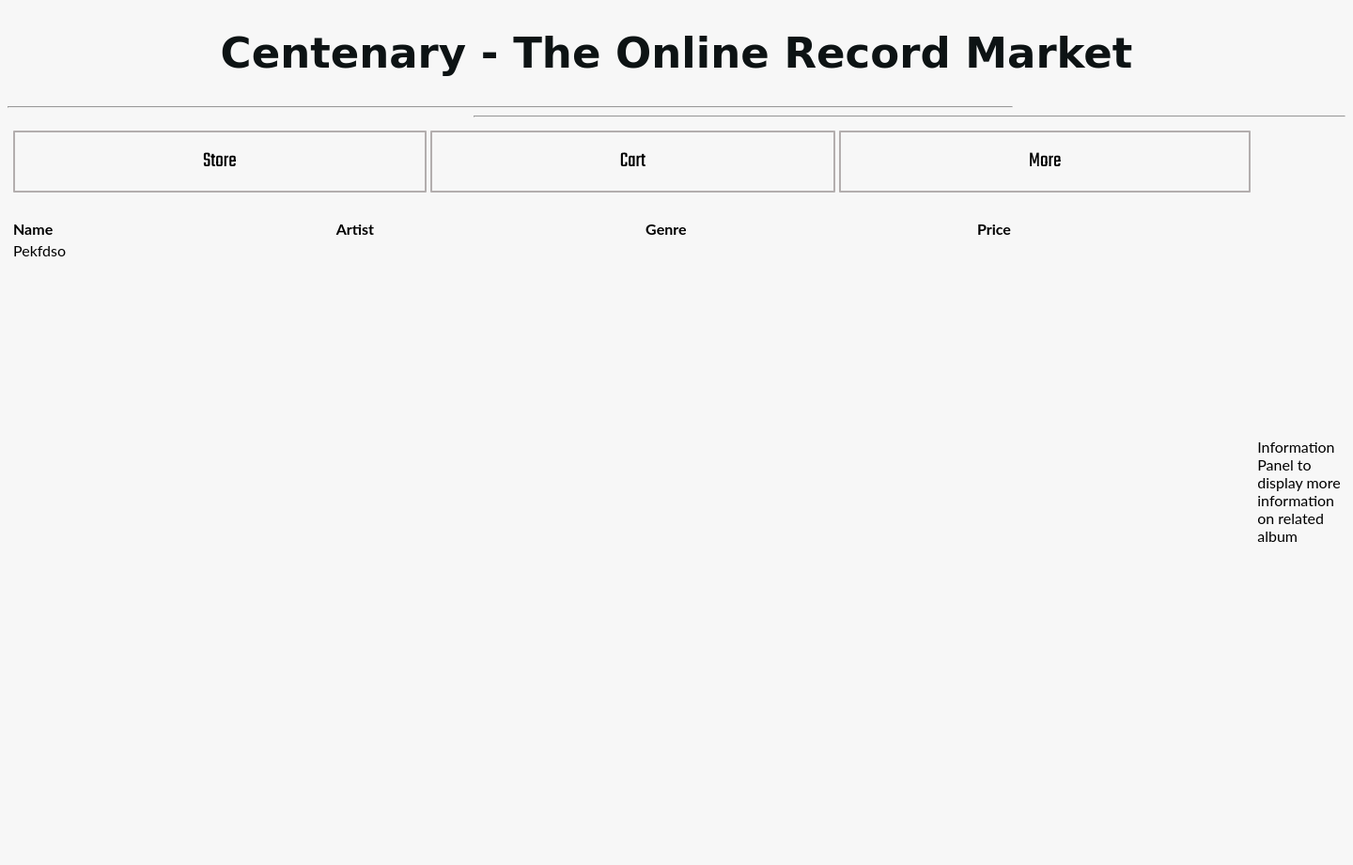
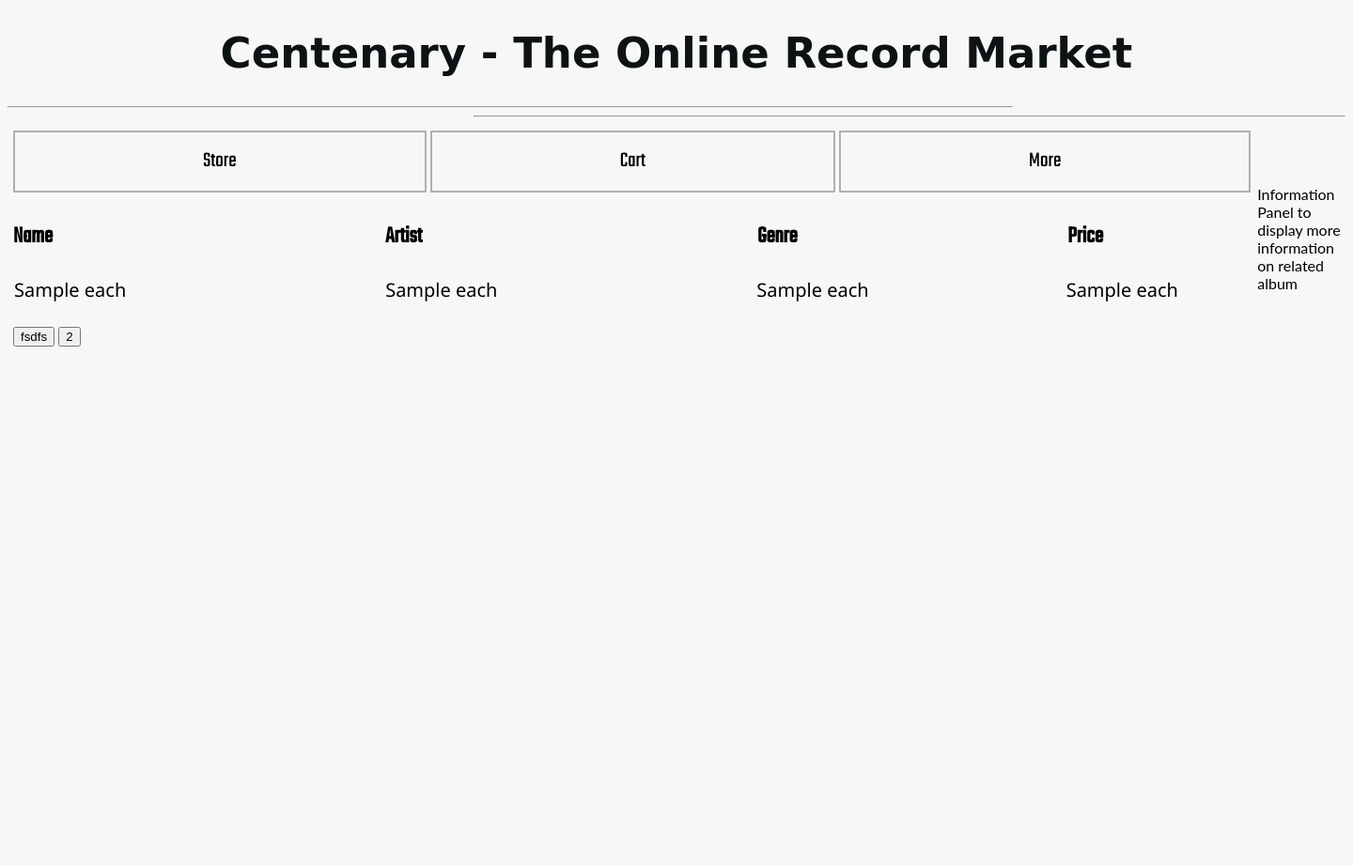
Before and after one commit to AshlanH/cetenary_website, a Flask app: template templates/store.html in a window 1440 px wide. Shown: the whole page at 94% size. After the commit the page ends 369 px from the top, so only its background shows below. Run offline with Flask 3, Linux system fonts and the light colour scheme; the template is opened without the code that fills it: most values are stand-ins (such as "Sample title", 1, 10 or a date in 2020); lists and menus that the app fills with data are empty; some libraries are stand-ins or nearby versions; some web fonts are replaced.

Commit message:
30th May commit

```diff
--- a/static/styles.css
+++ b/static/styles.css
@@ -1,12 +1,7 @@
 body {
-    background-color: #f7f7f7;
-    font-family: 'lato', sans-serif;
-  }
-
-
-/* table {
-  border: 3px solid rgb(179, 174, 174);
-} */
+  background-color: #f7f7f7;
+  font-family: 'lato', sans-serif;
+}
 
 #page_header {
   color: #0d1314;
@@ -14,12 +9,17 @@ body {
   font-size: 45px
 }
 
+#nav_header {
+  font-family: 'Teko', sans-serif;
+  font-size: 25px;
+}
+
 #menu_header {
   font-family: 'Teko', sans-serif;
   font-size: 25px;
 }
 
-.menu_button {
+.nav_button {
   border: 2px solid rgb(179, 174, 174);
   line-height: 2.5;
   padding: 2px 200px;
@@ -27,18 +27,35 @@ body {
   font-family: 'Teko', sans-serif;
   text-align: center;
   color: #000000;
-  /* text-shadow: 1px 1px 1px #000; */
   border-radius: 1px;
   background-color: #f7f7f7;
-  /* background-image: linear-gradient(to top left, rgba(0, 0, 0, 0.2), rgba(0, 0, 0, 0.2) 30%, rgba(0, 0, 0, 0)); */
-  /* box-shadow: inset 2px 2px 3px rgba(255, 255, 255, 0.6), inset -2px -2px 3px rgba(0, 0, 0, 0.6); */
 }
 
-.menu_button:hover {
+.nav_button:hover {
   background-color: black;
   color: #f7f7f7;
 }
 
-.menu_button:active {
+.nav_button:active {
   box-shadow: inset -2px -2px 3px rgba(255, 255, 255, 0.6), inset 2px 2px 3px rgba(0, 0, 0, 0.6);
 }
+
+table.menu{
+  border-spacing: 0 20px;
+  /* display: block; */
+  font-family: 'Segoe UI', Tahoma, Geneva, Verdana, sans-serif;
+  /* border: 3px solid rgb(179, 174, 174); */
+  overflow-y: auto;
+}
+
+table.menu tr,
+table.menu td{
+  font-size: 20px;
+  /* position: sticky; */
+  /* display: block; */
+}
+
+/* .menu_container{
+  height: 600px;
+  overflow: auto;
+} */
--- a/templates/base.html
+++ b/templates/base.html
@@ -14,20 +14,19 @@
 </center>
 <hr width = 75%, align="left">
 <hr width =65%, align="right">
-
 <table width = 100%>
     <tr>
         <td width = 70%>
             <table>
                 <tr>
                     <th>
-                        <input type="button", value="Store", class="menu_button">
+                        <a href="{{ url_for('store') }}"><input type="button", value="Store", class="nav_button", ></a>
                     </th>
                     <th>
-                        <input type="button", value="Cart", class="menu_button">
+                        <input type="button", value="Cart", class="nav_button">
                     </th>
                     <th>
-                        <input type="button", value="More", class="menu_button">
+                        <input type="button", value="More", class="nav_button">
                     </th>
                 </tr>
 
@@ -35,7 +34,7 @@
         </td>
         <td rowspan="2">{% block information_panel %} {% endblock %}</td>
     </tr>
-    <tr height="700px">
+    <tr>
         <td valign="top"><br>{% block menu_panel %} {% endblock %}</td>
     </tr>
 </table>
--- a/templates/store.html
+++ b/templates/store.html
@@ -3,19 +3,30 @@
 {% block menu_panel %}
     <table width = 100%>
         <tr>
-            <th align="left">Name</th>
-            <th align="left">Artist</th>
-            <th align="left">Genre</th>
-            <th align="left">Price</th>
+            <th width = 30% align="left" id = 'menu_header'>Name</th>
+            <th width = 30% align="left" id = 'menu_header'>Artist</th>
+            <th width = 25% align="left" id = 'menu_header'>Genre</th>
+            <th width = 15% align="left" id = 'menu_header'>Price</th>
         </tr>
         <tr><td colspan="4">
-            {% for book in books %} Pekfdso {% endfor %}
-            <!-- {% for book in books %}
-                <h3>#{{ book[0] }} - {{ book[1] }} BY {{ book[2] }}</h3>
-                <i><p>({{ book[3] }} pages)</p></i>
-                <p>{{ book[4] }}</p>
-                <i><p>Added {{ book[5] }}</p></i>
-            {% endfor %} -->
+            <div class="menu_container">
+                <table width = 100%  class = 'menu'>
+                    {% for each in menu %}
+                        <tr padding="10px">
+                        <td width = 30%>{{ each[1] }}</td>
+                        <td width = 30%>{{ each[2] }}</td>
+                        <td width = 25%>{{ each[3] }}</td>
+                        <td width = 25%>{{ each[3] }}</td>
+                        </tr>
+                    {% endfor %}
+                </table>
+            </div>
+        </td></tr>
+        <tr><td>
+            <form method="POST">
+                <input type="submit" name="submit_button" value="fsdfs">
+                <input type="submit" name="submit_button" value="2">
+            </form>
         </td></tr>
     </table>
 {% endblock %}
--- a/webpage.py
+++ b/webpage.py
@@ -1,4 +1,4 @@
-from flask import Flask, render_template
+from flask import Flask, render_template, request, redirect, url_for
 import psycopg2
 import os
 
@@ -6,14 +6,14 @@ app = Flask(__name__)
 
 def get_db_connection():
     conn = psycopg2.connect(host='localhost',
-                            dbname='exercises',
+                            dbname='cetenary_project',
                             user='postgres',
                             password='472112',
                             port=5432
     )
     return conn
 
-books=[['Input1', 'Input2', 'Input3', 'Input4', 'Input5'],
+temp=[['Input1', 'Input2', 'Input3', 'Input4', 'Input5'],
        ['Input1', 'Input2', 'Input3', 'Input4', 'Input5'],
        ['Input1', 'Input2', 'Input3', 'Input4', 'Input5'],
        ['Input1', 'Input2', 'Input3', 'Input4', 'Input5'],
@@ -21,9 +21,27 @@ books=[['Input1', 'Input2', 'Input3', 'Input4', 'Input5'],
 
 @app.route('/')
 def home():
-   conn = get_db_connection()
-   cur = conn.cursor()
-   return render_template('store.html', book = books)
+   return render_template('base.html')
+
+@app.route('/store', methods=['POST', 'GET'])
+def store():
+    if request.method == 'POST':
+        if request.form.get('submit_button') == '1':
+            return redirect(url_for('buffer', buffer_input = request.form.get('submit_button')))
+        elif request.form.get('submit_button') == '2':
+            return redirect(url_for('buffer', buffer_input = request.form.get('submit_button')))
+        else:
+            return render_template('base.html')
+    elif request.method == 'GET':
+        conn = get_db_connection()
+        cur = conn.cursor()
+        cur.execute("SELECT * FROM vinyl")
+        return render_template('store.html', menu = cur.fetchall())
+
+@app.route('/buffer/<buffer_input>')
+def buffer(buffer_input):
+    return f"<h1>Passde value: {buffer_input} </h1>"
+
 
 if __name__ == "__main__":
       app.run(debug=True)
```
Also changed, not shown: sql.py (+4 -9 lines), 1 other file.
